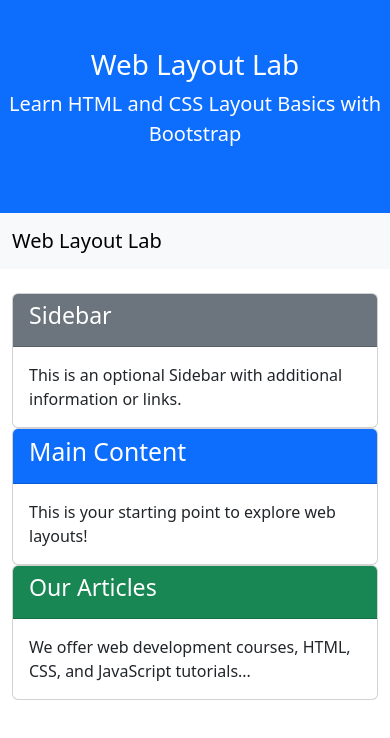
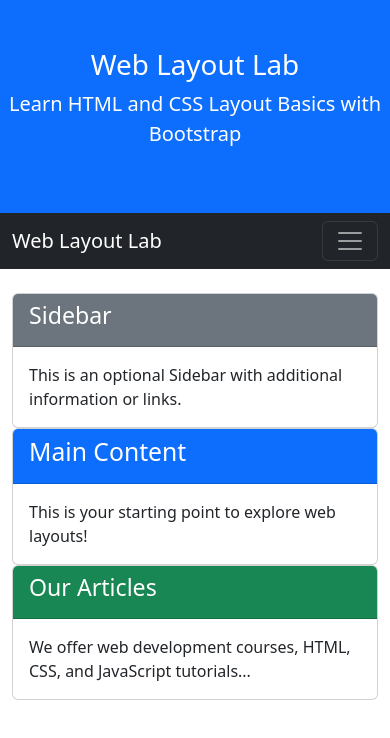
Before and after one commit to bricio-imbiki/w2_html_layout, a plain HTML site: page index.html in a window 390 px wide. Drawn offline with nearby package versions, Linux system fonts and the light colour scheme.

Commit message:
Created navbar

```diff
--- a/index.html
+++ b/index.html
@@ -17,9 +17,12 @@
   </header>
 
   <!-- Create the Navigation bar and menu here -->
-  <nav class="navbar navbar-expand-lg navbar-light bg-light bg-secondary mb-4">
+  <nav class="navbar navbar-expand-lg navbar-dark bg-dark mb-4">
     <div class="container-fluid">
         <a class="navbar-brand" href="#">Web Layout Lab</a>
+        <button class="navbar-toggler" type="button" data-bs-toggle="collapse" data-bs-target="#navbarNav" aria-controls="navbarNav" aria-expanded="false" aria-label="Toggle navigation">
+            <span class="navbar-toggler-icon"></span>
+        </button>
         <div class="collapse navbar-collapse" id="navbarNav">
             <ul class="navbar-nav ms-auto">
                 <li class="nav-item">
@@ -32,7 +35,7 @@
                     <a class="nav-link" href="#services">Services</a>
                 </li>
                 <li class="nav-item">
-                    <a class="nav-link " href="#">Contact</a>
+                    <a class="nav-link " href="#contact">Contact</a>
                 </li>
             </ul>
         </div>
```
